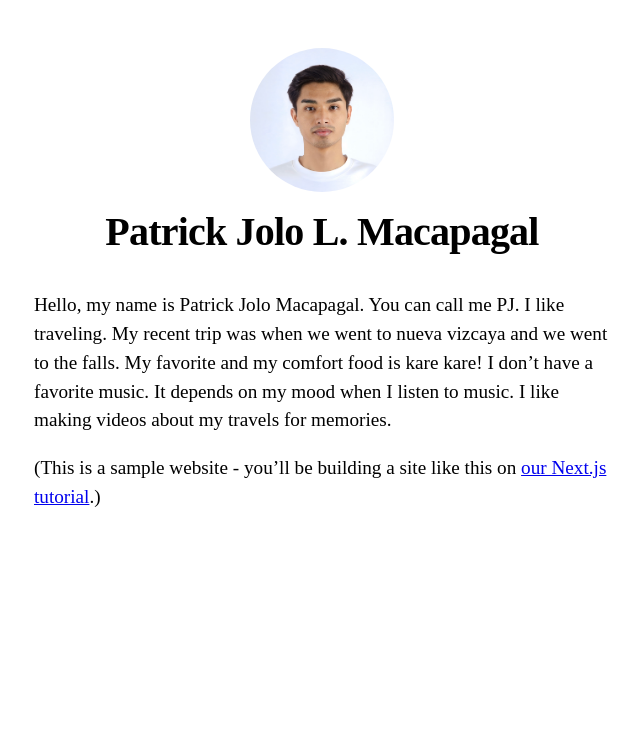
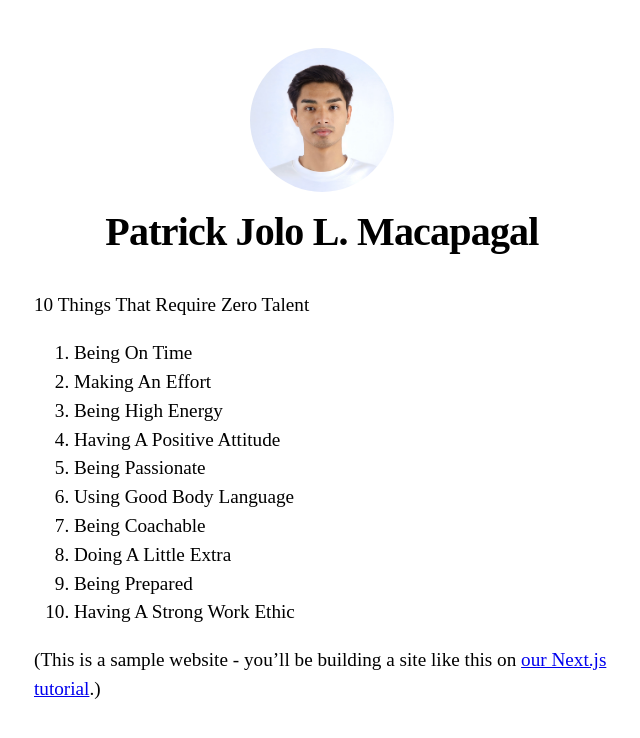
Before and after one commit to pjmacapagal/nextjs-blog-zeja, a Next.js app: page / in a window 1280 px wide. Shown: the top 738 px of the page, without its empty margins (318-958 px from the left). Built offline with nearby package versions, Linux system fonts and the light colour scheme.

Commit message:
fourth commit

```diff
--- a/pages/index.js
+++ b/pages/index.js
@@ -10,8 +10,19 @@ export default function Home() {
       </Head>
       <section className={utilStyles.headingMd}>
         <p>
-Hello, my name is Patrick Jolo Macapagal. You can call me PJ. I like traveling. My recent trip was when we went to nueva vizcaya and we went to the falls. My favorite and my comfort food is kare kare! I don’t have a favorite music. It depends on my mood when I listen to music. I like making videos about my travels for memories.
-</p>
+    10 Things That Require Zero Talent</p>
+    <ol>
+      <li>Being On Time</li>
+    <li>Making An Effort</li>
+    <li>Being High Energy</li>
+    <li>Having A Positive Attitude</li>
+    <li>Being Passionate</li>
+    <li>Using Good Body Language</li>
+    <li>Being Coachable</li>
+    <li>Doing A Little Extra</li>
+    <li>Being Prepared</li>
+    <li>Having A Strong Work Ethic</li>
+    </ol>
         <p>
           (This is a sample website - you’ll be building a site like this on{' '}
           <a href="https://nextjs.org/learn">our Next.js tutorial</a>.)
```
